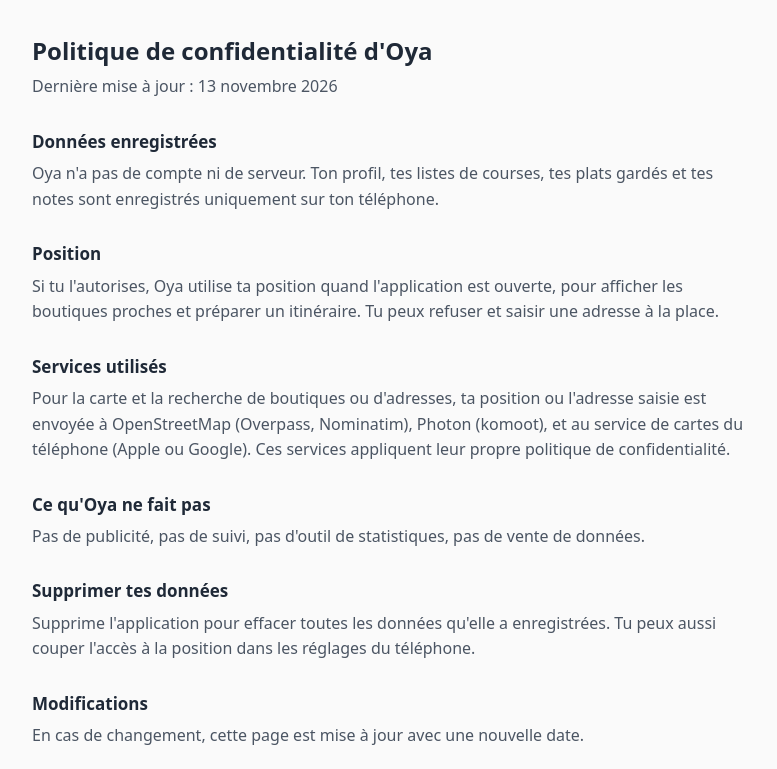
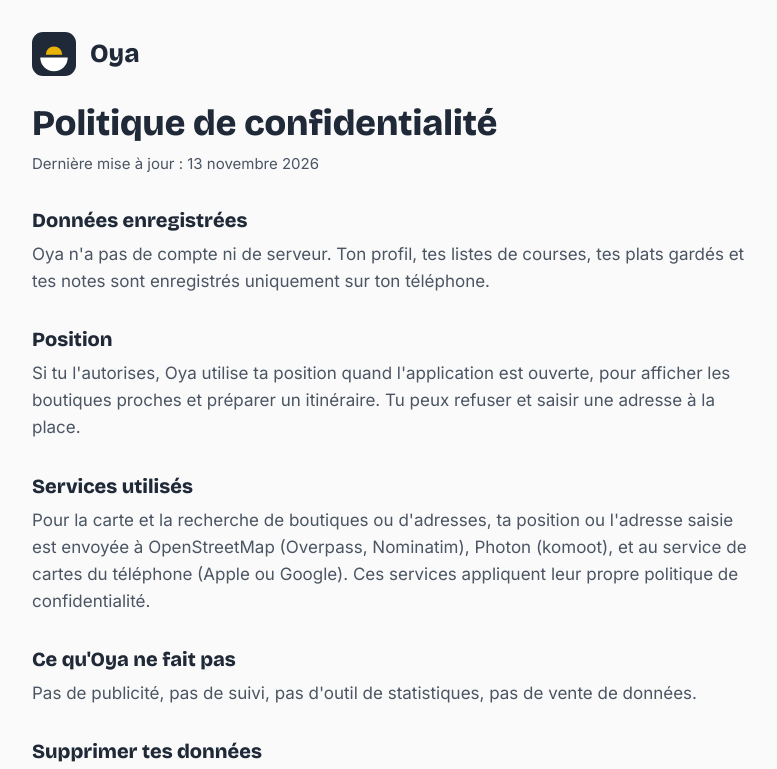
Before and after one commit to AniangJam/oya-site, a plain HTML site: page confidentialite/index.html in a window 1280 px wide. Shown: the top 769 px of the page, without its empty margins (248-1025 px from the left). Drawn offline with nearby package versions, Linux system fonts and the light colour scheme.

Commit message:
Politique de confidentialité : en-tête et design de la marque rétablis

```diff
--- a/confidentialite/index.html
+++ b/confidentialite/index.html
@@ -5,22 +5,37 @@
 <meta name="viewport" content="width=device-width, initial-scale=1">
 <title>Politique de confidentialité · Oya</title>
 <meta name="description" content="Politique de confidentialité de l'application Oya.">
+<link rel="preconnect" href="https://fonts.googleapis.com">
+<link rel="stylesheet" href="https://fonts.googleapis.com/css2?family=Bricolage+Grotesque:wght@800&family=Inter:wght@400;600&display=swap">
 <style>
-  :root { --fond: #FAFAFA; --encre: #1F2937; --douce: #4B5563; --trait: #E5E7EB; }
-  @media (prefers-color-scheme: dark) { :root { --fond: #111827; --encre: #F9FAFB; --douce: #D1D5DB; --trait: #374151; } }
-  body { margin: 0; background: var(--fond); color: var(--douce); font: 16px/1.6 system-ui, -apple-system, 'Segoe UI', Roboto, sans-serif; }
-  main { max-width: 720px; margin: 0 auto; padding: 32px 20px 48px; }
-  h1 { color: var(--encre); font-size: 24px; margin: 0 0 4px; }
-  h2 { color: var(--encre); font-size: 17px; margin: 28px 0 6px; }
-  p, ul { margin: 0 0 10px; }
-  a { color: var(--encre); }
-  footer { margin-top: 36px; padding-top: 16px; border-top: 1px solid var(--trait); font-size: 15px; }
+  :root { --fond: #FAFAFA; --carte: #FFFFFF; --encre: #1F2937; --douce: #4B5563; --trait: #E5E7EB; --primaire: #EAB308; }
+  @media (prefers-color-scheme: dark) { :root { --fond: #111827; --carte: #1F2937; --encre: #F9FAFB; --douce: #D1D5DB; --trait: #374151; } }
+  * { box-sizing: border-box; }
+  body { margin: 0; background: var(--fond); color: var(--douce); font: 400 17px/1.6 Inter, system-ui, sans-serif; }
+  main { max-width: 760px; margin: 0 auto; padding: 32px 20px 64px; }
+  header { display: flex; align-items: center; gap: 14px; margin-bottom: 28px; }
+  header a { display: flex; align-items: center; gap: 14px; text-decoration: none; color: var(--encre); }
+  header strong { font: 800 26px/1 'Bricolage Grotesque', system-ui, sans-serif; }
+  h1 { color: var(--encre); font: 800 clamp(28px, 6vw, 36px)/1.1 'Bricolage Grotesque', system-ui, sans-serif; margin: 0 0 8px; }
+  h2 { color: var(--encre); font: 800 20px/1.25 'Bricolage Grotesque', system-ui, sans-serif; margin: 32px 0 8px; }
+  p { margin: 0 0 10px; }
+  .date { font-size: 15px; }
+  a { color: var(--encre); text-underline-offset: 3px; }
+  footer { margin-top: 44px; padding-top: 18px; border-top: 1px solid var(--trait); font-size: 15px; }
+  footer p { margin: 0 0 4px; }
 </style>
 </head>
 <body>
 <main>
-  <h1>Politique de confidentialité d'Oya</h1>
-  <p>Dernière mise à jour : 13 novembre 2026</p>
+  <header>
+    <a href="../">
+      <svg width="44" height="44" viewBox="0 0 64 64" aria-hidden="true"><rect width="64" height="64" rx="16" fill="#1F2937"/><path d="M12 37H52A20 20 0 0 1 12 37Z" fill="#fff"/><path d="M20 33A12 12 0 0 1 44 33Z" fill="#EAB308"/></svg>
+      <strong>Oya</strong>
+    </a>
+  </header>
+
+  <h1>Politique de confidentialité</h1>
+  <p class="date">Dernière mise à jour : 13 novembre 2026</p>
 
   <h2>Données enregistrées</h2>
   <p>Oya n'a pas de compte ni de serveur. Ton profil, tes listes de courses, tes plats gardés et tes notes sont enregistrés uniquement sur ton téléphone.</p>
```
